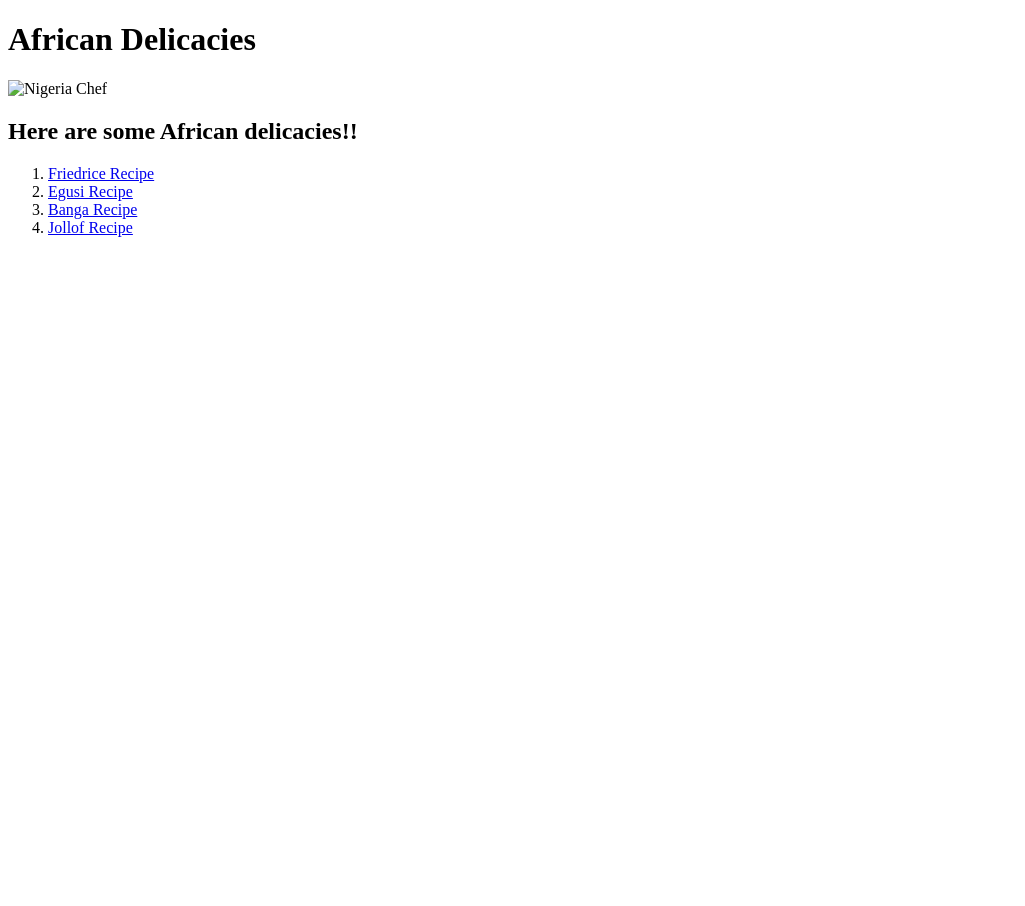
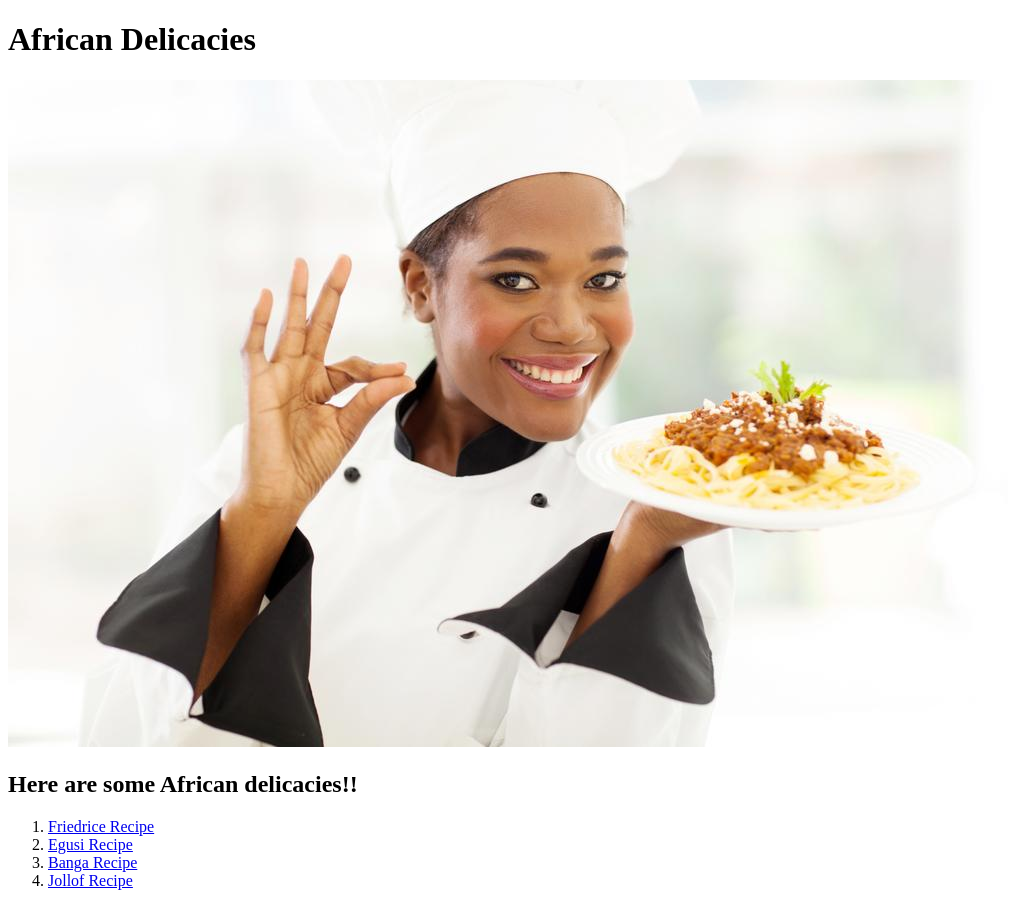
Before and after one commit to apah-dev/odin-project, a plain HTML site: page index.html in a window 1280 px wide. Shown: the whole page, without its empty margins (0-1025 px from the left). Before the commit the page ends 800 px from the top, so only its background shows below. Drawn offline with Linux system fonts and the light colour scheme.

```diff
--- a/index.html
+++ b/index.html
@@ -9,7 +9,7 @@
   </head>
   <body>
     <h1>African Delicacies</h1>
-    <img src="nigerianchef.jpg" alt="Nigeria Chef" />
+    <img src="images/nigerianchef.jpg" alt="Nigeria Chef" />
 
     <h2>Here are some African delicacies!!</h2>
     <ol>
```
